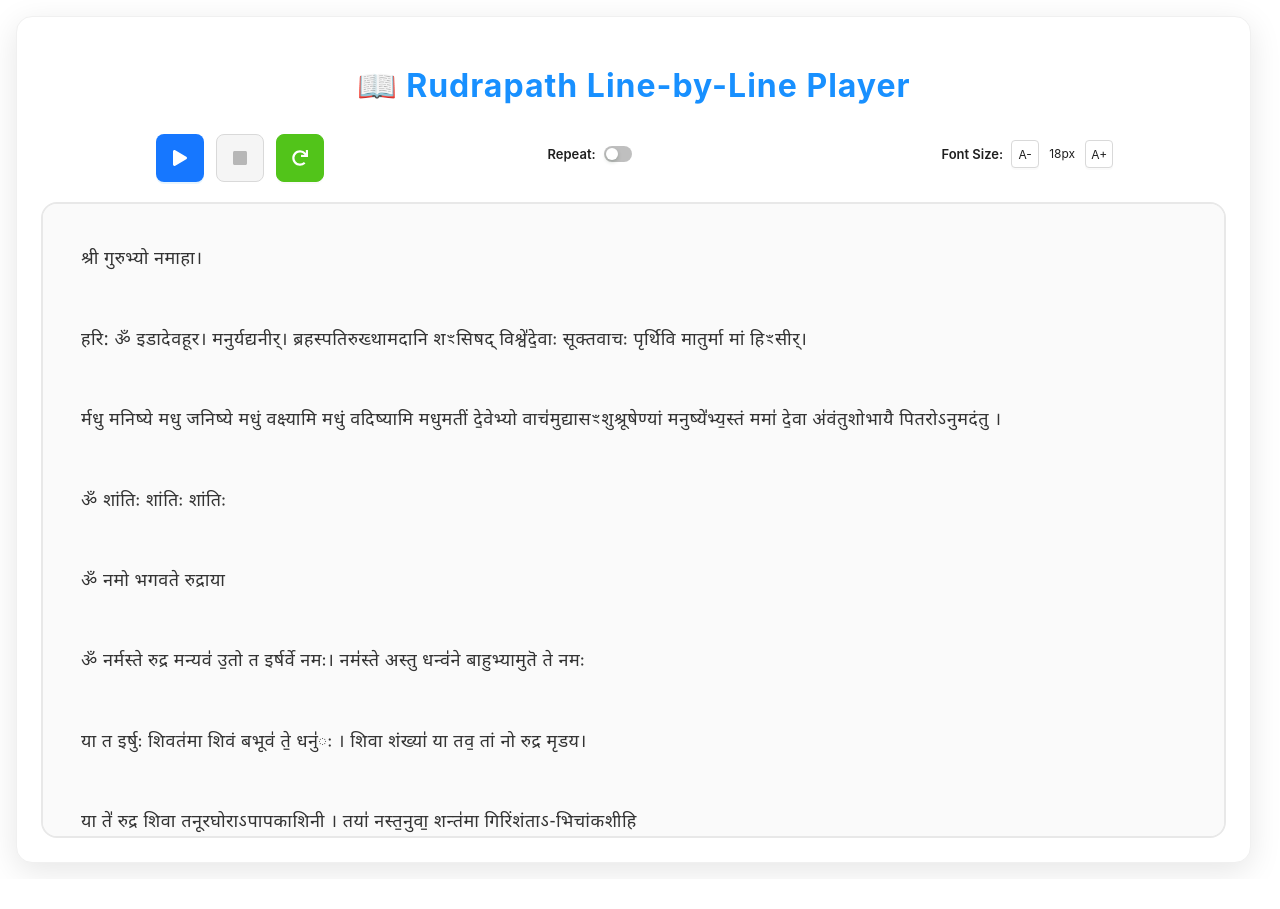
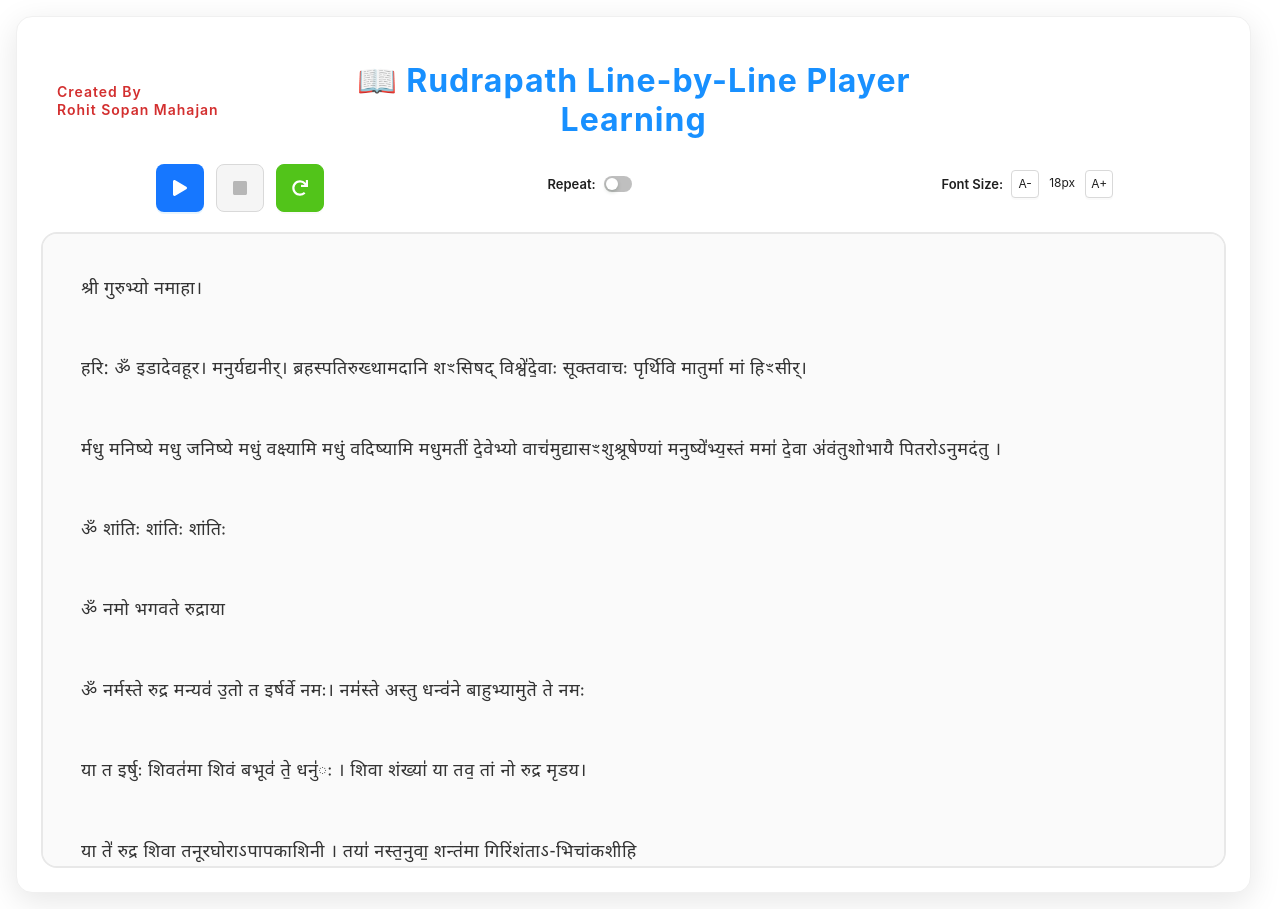
Before and after one commit to RohitM-IN/LearnSloka, a React (Vite) app: page / in a window 1280 px wide. Before the commit the page ends 879 px from the top, so only its background shows below. Built offline with nearby package versions, Linux system fonts and the light colour scheme; the HTML template or start-up script is replaced by a standard one.

Commit message:
update header

```diff
--- a/src/components/Player.tsx
+++ b/src/components/Player.tsx
@@ -331,7 +331,6 @@ export const Player: React.FC = () => {
   return (
     <div style={{
       width: '99vw',
-      // height: '100vh',
       padding: '16px',
       boxSizing: 'border-box',
       backgroundColor: '#ffffff'
@@ -360,7 +359,7 @@ export const Player: React.FC = () => {
           <div className="mobile-header" style={{ display: 'none' }}>
             <Title level={1} style={{
               textAlign: 'center',
-              marginBottom: 12,
+              marginBottom: 8,
               color: '#1890ff',
               fontSize: 'clamp(18px, 6vw, 24px)',
               fontWeight: 700,
@@ -370,6 +369,32 @@ export const Player: React.FC = () => {
             }}>
               📖 Rudrapath Line-by-Line Player
             </Title>
+
+            {/* Created By section for mobile */}
+            <div style={{
+              textAlign: 'center',
+              marginBottom: 12,
+              padding: '0 8px'
+            }}>
+              <Text style={{
+                fontSize: '12px',
+                fontWeight: 600,
+                color: '#d32f2f',
+                display: 'block',
+                lineHeight: '1.2'
+              }}>
+                Created By
+              </Text>
+              <Text style={{
+                fontSize: '12px',
+                fontWeight: 600,
+                color: '#d32f2f',
+                display: 'block',
+                lineHeight: '1.2'
+              }}>
+                Rohit Sopan Mahajan
+              </Text>
+            </div>
 
             {/* Mobile Status Bar */}
             <div style={{
@@ -440,9 +465,19 @@ export const Player: React.FC = () => {
                 width: '100%',
                 minHeight: '48px'
               }}>
-                <div style={{ flex: 1 }}></div>
+                <div style={{
+                  flex: 1,
+                  fontSize: '14px',
+                  fontWeight: 600,
+                  color: '#d32f2f',
+                  textAlign: 'left',
+                  lineHeight: '1.3'
+                }}>
+                  <div>Created By</div>
+                  <div>Rohit Sopan Mahajan</div>
+                </div>
                 <div style={{ flex: 2, textAlign: 'center' }}>
-                  📖 Rudrapath Line-by-Line Player
+                  📖 Rudrapath Line-by-Line Player Learning
                 </div>
                 <div style={{ flex: 1, textAlign: 'right', display: 'flex', justifyContent: 'flex-end', gap: '8px' }}>
                   {isPlaying && (
```
